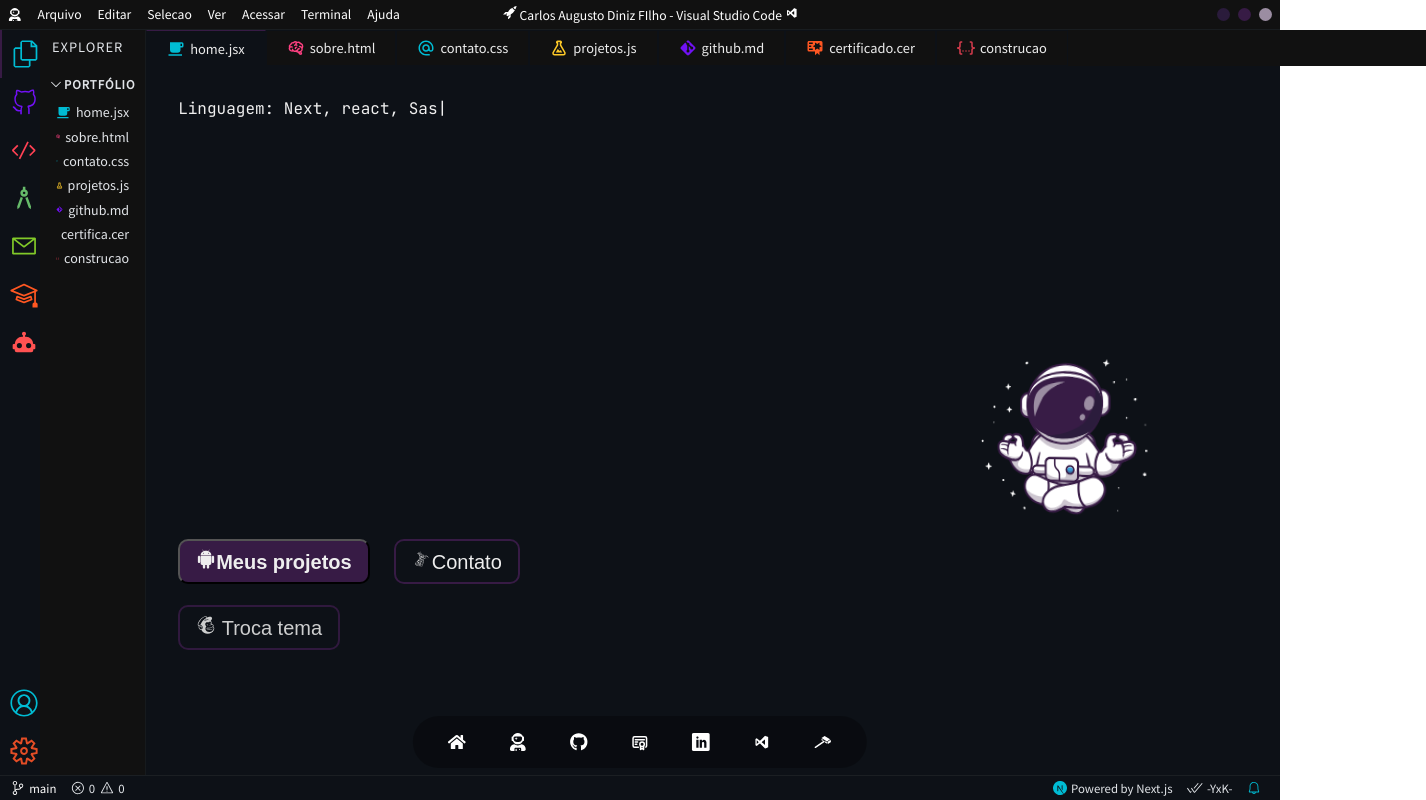
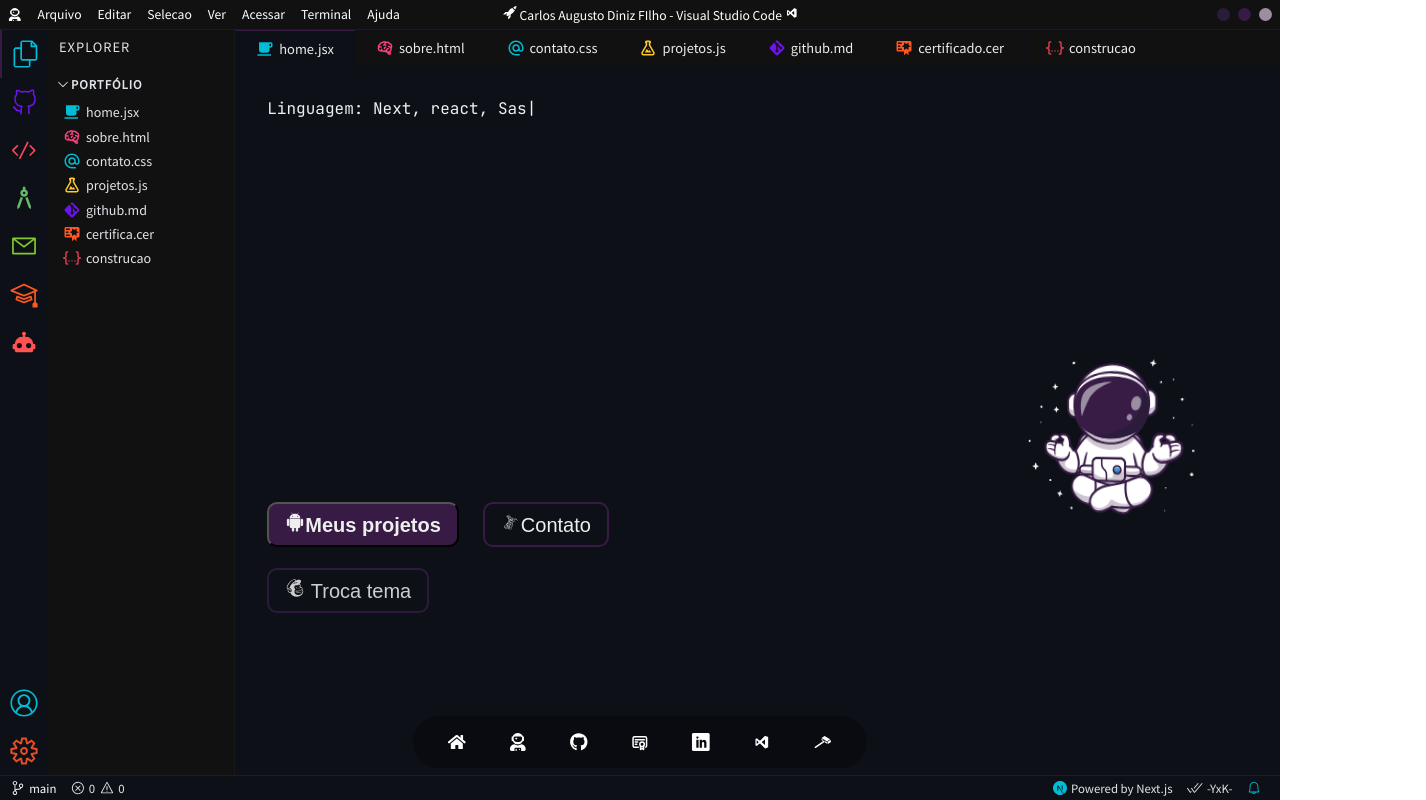
Before and after one commit to ysneshy/portfolio-carlos-filho, a Next.js app: page / in a window 1280 px wide. Shown: the whole page, 1426 px wide, since content can reach past the window. Built offline with nearby package versions, Linux system fonts and the light colour scheme.

Commit message:
upgrade51 :zap:

```diff
--- a/styles/HomePage.module.css
+++ b/styles/HomePage.module.css
@@ -119,7 +119,7 @@
 }
 
 .illustration {
-  width: 1200px;
+  width: 400px;
   animation: float 5s ease-in-out infinite;
 }
 
```
